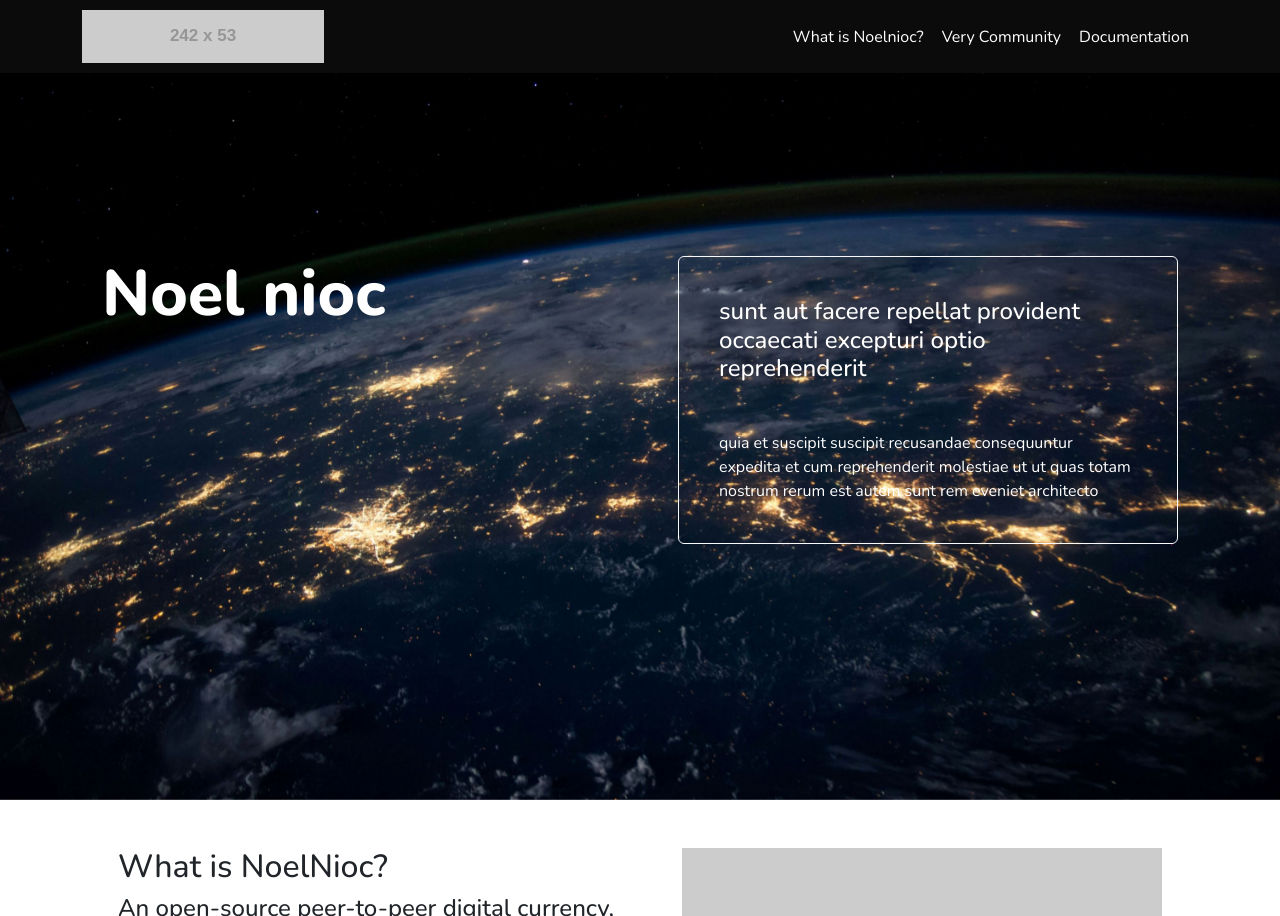
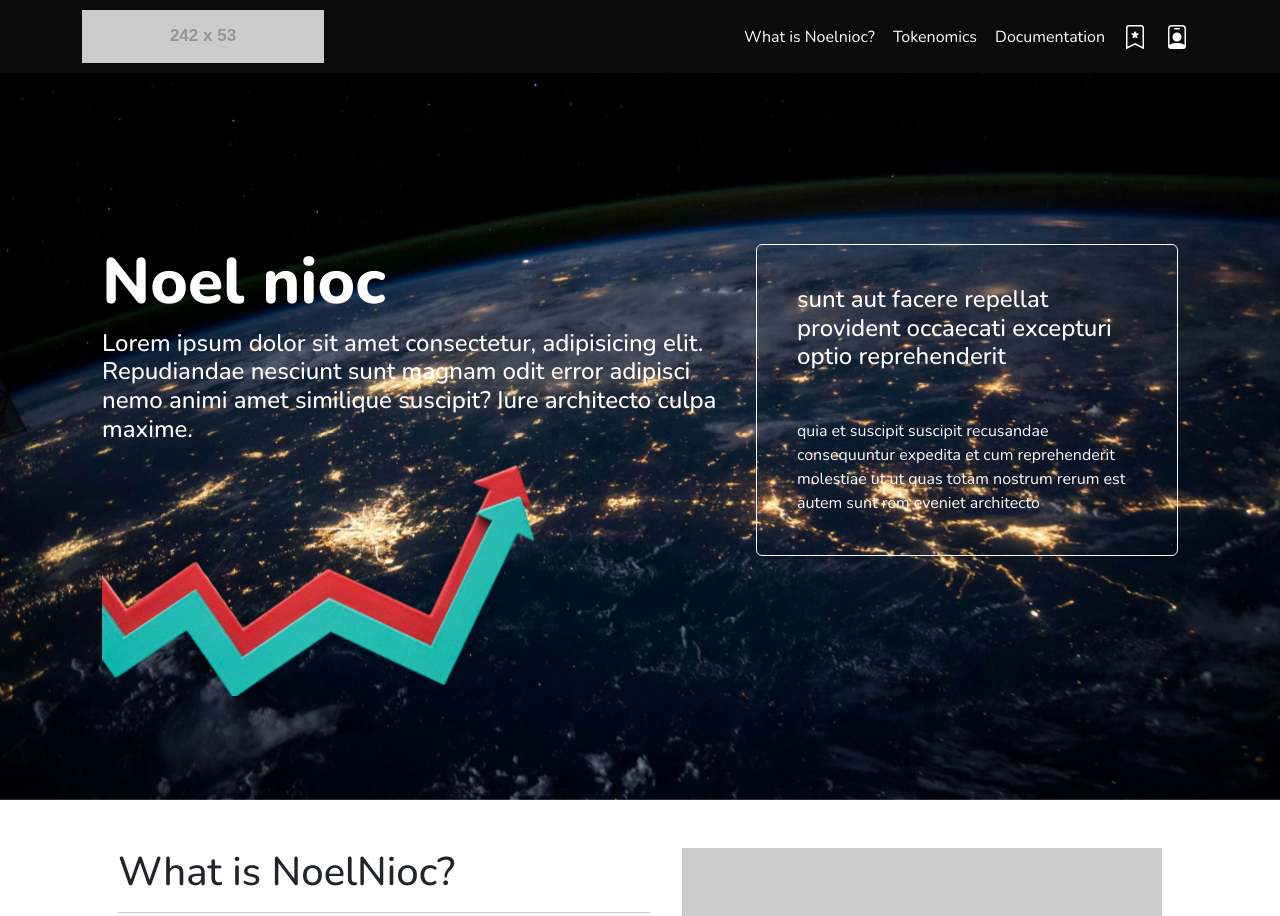
Before and after one commit to andyygit/noel, a plain HTML site: page index.html in a window 1280 px wide. Shown: the top 916 px of the page. Drawn offline with nearby package versions, Linux system fonts and the light colour scheme; placeholder pictures from the web are drawn by us.

Commit message:
Add files via upload

```diff
--- a/index.html
+++ b/index.html
@@ -24,13 +24,47 @@
       <header class="header">
         <div class="container-lg d-flex justify-content-between align-items-center">
           <a href="/" class="logo" style="text-decoration: none">
-            <img src="https://placehold.co/242x53?text=Navbar+Logo" width="242px" height="53px" alt="logo" />
+            <img src="https://placehold.co/242x53?text=Noel+Logo" width="242px" height="53px" alt="logo" />
           </a>
           <nav class="menu">
             <ul class="d-flex justify-content-start align-items-center">
-              <li><a href="#">What is Noelnioc?</a></li>
-              <li><a href="#">Very Community</a></li>
+              <li><a href="#whatis">What is Noelnioc?</a></li>
+              <li><a href="#tokenomics">Tokenomics</a></li>
               <li><a href="#">Documentation</a></li>
+              <li>
+                <a href="#">
+                  <svg
+                    xmlns="http://www.w3.org/2000/svg"
+                    width="24"
+                    height="24"
+                    fill="currentColor"
+                    viewBox="0 0 16 16"
+                  >
+                    <path
+                      d="M7.84 4.1a.178.178 0 0 1 .32 0l.634 1.285a.18.18 0 0 0 .134.098l1.42.206c.145.021.204.2.098.303L9.42 6.993a.18.18 0 0 0-.051.158l.242 1.414a.178.178 0 0 1-.258.187l-1.27-.668a.18.18 0 0 0-.165 0l-1.27.668a.178.178 0 0 1-.257-.187l.242-1.414a.18.18 0 0 0-.05-.158l-1.03-1.001a.178.178 0 0 1 .098-.303l1.42-.206a.18.18 0 0 0 .134-.098z"
+                    />
+                    <path
+                      d="M2 2a2 2 0 0 1 2-2h8a2 2 0 0 1 2 2v13.5a.5.5 0 0 1-.777.416L8 13.101l-5.223 2.815A.5.5 0 0 1 2 15.5zm2-1a1 1 0 0 0-1 1v12.566l4.723-2.482a.5.5 0 0 1 .554 0L13 14.566V2a1 1 0 0 0-1-1z"
+                    />
+                  </svg>
+                </a>
+              </li>
+              <li>
+                <a href="#">
+                  <svg
+                    xmlns="http://www.w3.org/2000/svg"
+                    width="24"
+                    height="24"
+                    fill="currentColor"
+                    viewBox="0 0 16 16"
+                  >
+                    <path d="M6.5 2a.5.5 0 0 0 0 1h3a.5.5 0 0 0 0-1zM11 8a3 3 0 1 1-6 0 3 3 0 0 1 6 0" />
+                    <path
+                      d="M4.5 0A2.5 2.5 0 0 0 2 2.5V14a2 2 0 0 0 2 2h8a2 2 0 0 0 2-2V2.5A2.5 2.5 0 0 0 11.5 0zM3 2.5A1.5 1.5 0 0 1 4.5 1h7A1.5 1.5 0 0 1 13 2.5v10.795a4.2 4.2 0 0 0-.776-.492C11.392 12.387 10.063 12 8 12s-3.392.387-4.224.803a4.2 4.2 0 0 0-.776.492z"
+                    />
+                  </svg>
+                </a>
+              </li>
             </ul>
           </nav>
           <a id="burger" class="d-none">
@@ -45,11 +79,16 @@
       </header>
       <div class="content">
         <div class="hero">
-          <img src="src/img/hero-bg.jpg" alt="Hero BG" />
+          <img src="src/img/bg/hero-bg.jpg" alt="Hero BG" />
           <div class="viewport-header d-flex justify-content-center align-items-center">
             <div class="container-lg d-flex justify-content-between">
-              <div class="flex-shrink-0">
+              <div class="clipart">
                 <h1>Noel nioc</h1>
+                <h4>
+                  Lorem ipsum dolor sit amet consectetur, adipisicing elit. Repudiandae nesciunt sunt magnam odit error
+                  adipisci nemo animi amet similique suscipit? Iure architecto culpa maxime.
+                </h4>
+                <div></div>
               </div>
               <div id="heroCard">
                 <div class="card text-white bg-transparent border border-light p-4">
@@ -68,11 +107,12 @@
           </div>
         </div>
         <main class="main">
-          <div class="container-lg p-5 d-flex">
+          <div class="container-lg p-5 d-flex" id="whatis">
             <div class="mr-5">
-              <h2>What is NoelNioc?</h2>
+              <h1>What is NoelNioc?</h1>
+              <hr />
               <h4>An open-source peer-to-peer digital currency, favoured by <span class="text-warning">Noel.</span></h4>
-              <p>
+              <p class="mt-3">
                 Lorem ipsum dolor sit amet, consectetur adipisicing elit. Dolorum fugit laborum sed accusamus officia,
                 voluptate repellendus dignissimos voluptatum quidem fugiat sapiente beatae quam molestiae modi cumque
                 quia doloremque sunt nemo perferendis animi, praesentium ipsum reiciendis similique molestias. Numquam
@@ -85,8 +125,11 @@
             </div>
           </div>
           <div class="testimonial">
-            <div class="container-lg p-5 d-flex">
-              <p>
+            <div class="container-lg p-5 d-flex flex-column" id="tokenomics">
+              <h1>Tokenomics</h1>
+              <hr />
+              <h4>Supply</h4>
+              <p class="mt-3">
                 Lorem ipsum dolor sit amet consectetur adipisicing elit. Repellat, eos. Ex impedit exercitationem, ut
                 porro iusto veritatis, rerum ipsa placeat cupiditate nulla quam nemo laboriosam magni tempora nihil sint
                 suscipit dolorem illo quisquam reiciendis. Fuga atque ratione dolor deleniti, a consectetur id
@@ -170,14 +213,17 @@
       <footer class="pb-4">
         <div class="container-lg">
           <hr />
-          <div><a href="#">Contributors</a></div>
+          <div>
+            <span><a href="#">Contributors</a> // </span>
+            <span><a href="#">Credits</a> // </span>
+            <span>economy clipart PNG Designed By <a href="#">cineva@undeva</a></span>
+          </div>
           <div>© 2013-2024 | The NoelNioc Foundation & NoelNioc Project. All rights reserved.</div>
         </div>
       </footer>
       <script>
         const navbar = document.querySelector('header');
         const template = document.getElementById('my-template');
-        const heroCard = document.querySelector('#heroCard');
         const menu = document.querySelector('.menu');
 
         window.addEventListener('scrollend', () => {
--- a/src/css/style.css
+++ b/src/css/style.css
@@ -57,6 +57,21 @@ a {
   left: 0;
   visibility: visible;
 }
+.hero .clipart {
+  position: relative;
+}
+.hero .clipart div {
+  width: 500px;
+  height: 250px;
+  position: absolute;
+  bottom: -140px;
+  left: 0;
+  z-index: 5;
+  background-image: url("../img/flat-statistics-presentation-with-arrows.png");
+  background-position: left;
+  background-size: 100%;
+  background-repeat: no-repeat;
+}
 .viewport-header {
   position: relative;
   height: 100vh;
@@ -109,6 +124,9 @@ footer {
     display: block !important;
     cursor: pointer;
   }
+  .hero .clipart div {
+    display: none;
+  }
   .viewport-header > div {
     flex-direction: column;
     gap: 50px;
```
Also changed, not shown: src/img/bg/hero-bg.jpg (added), src/img/flat-statistics-presentation-with-arrows.png (added).
